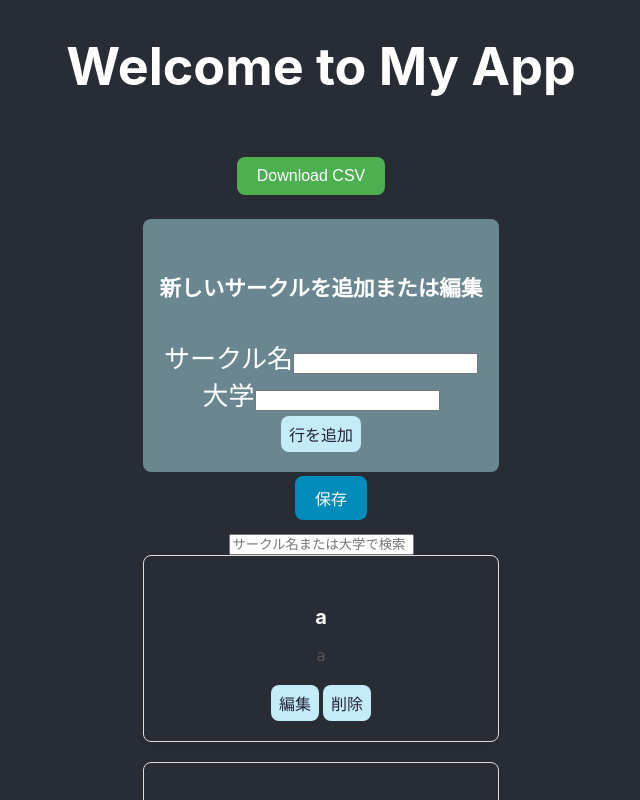
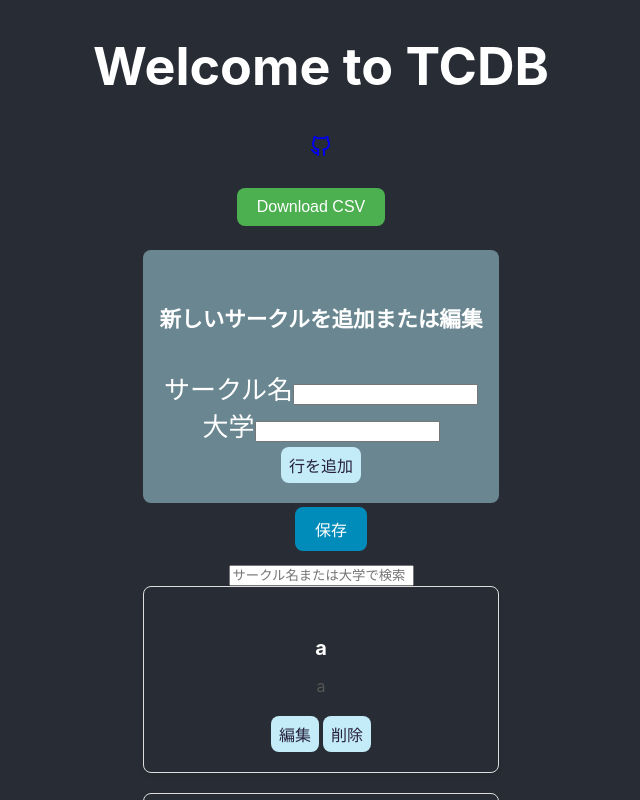
Before and after one commit to RobotClub-RyukyuUniv/TCDB, a React (Create React App) app: page / in a window 1280 px wide. Shown: the top 800 px of the page, without its empty margins (319-959 px from the left). Built offline with nearby package versions, Linux system fonts and the light colour scheme.

Commit message:
add to github link

```diff
--- a/src/App.js
+++ b/src/App.js
@@ -25,7 +25,8 @@
   return (
     <div className="App">
       <header className="App-header">
-        <h1>Welcome to My App</h1>
+        <h1>Welcome to TCDB</h1>
+        <a href="https://github.com/RobotClub-RyukyuUniv/TCDB"> <svg  xmlns="http://www.w3.org/2000/svg"  width="24"  height="24"  viewBox="0 0 24 24"  fill="none"  stroke="currentColor"  stroke-width="2"  stroke-linecap="round"  stroke-linejoin="round"  class="icon icon-tabler icons-tabler-outline icon-tabler-brand-github"><path stroke="none" d="M0 0h24v24H0z" fill="none"/><path d="M9 19c-4.3 1.4 -4.3 -2.5 -6 -3m12 5v-3.5c0 -1 .1 -1.4 -.5 -2c2.8 -.3 5.5 -1.4 5.5 -6a4.6 4.6 0 0 0 -1.3 -3.2a4.2 4.2 0 0 0 -.1 -3.2s-1.1 -.3 -3.5 1.3a12.3 12.3 0 0 0 -6.2 0c-2.4 -1.6 -3.5 -1.3 -3.5 -1.3a4.2 4.2 0 0 0 -.1 3.2a4.6 4.6 0 0 0 -1.3 3.2c0 4.6 2.7 5.7 5.5 6c-.6 .6 -.6 1.2 -.5 2v3.5" /></svg> </a>
         <div className="container">
           <LoadCSV setCsvData={setCsvData} />
           <DownloadButton csvData={csvData} />
```
